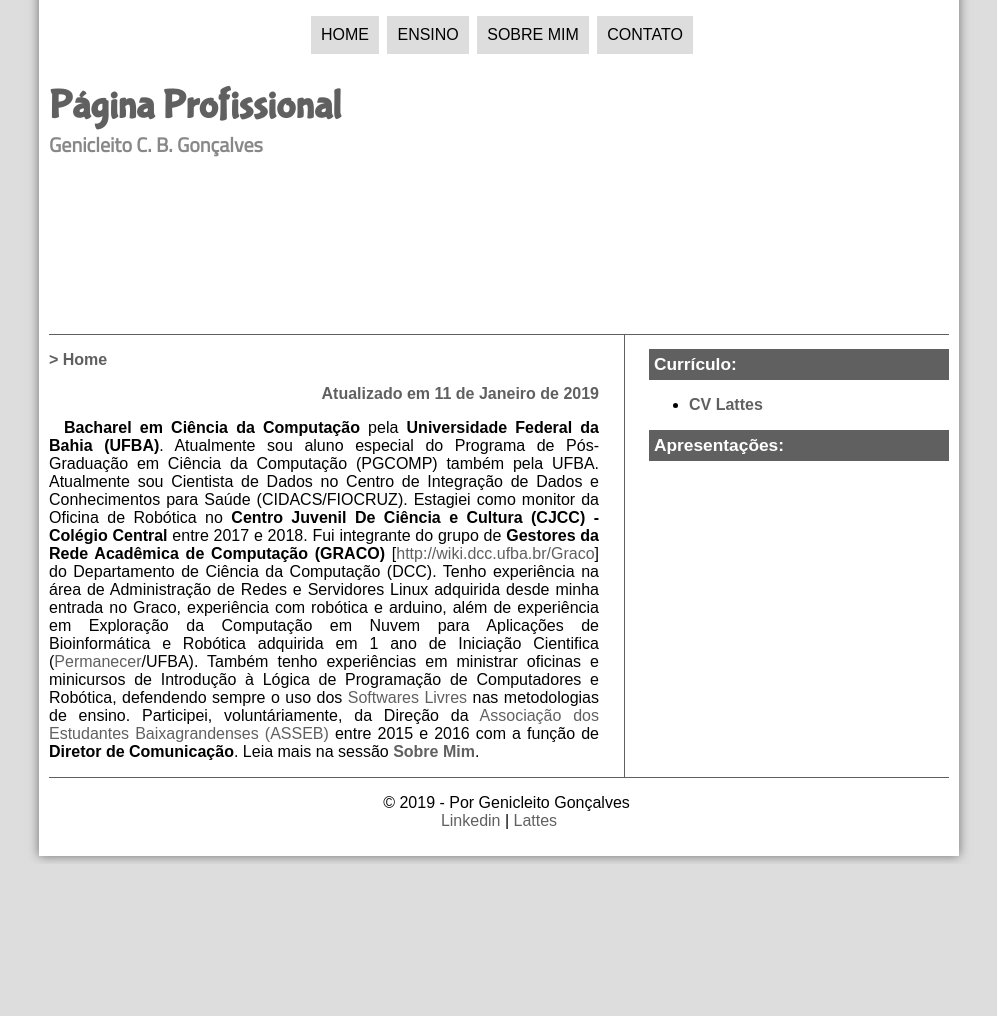
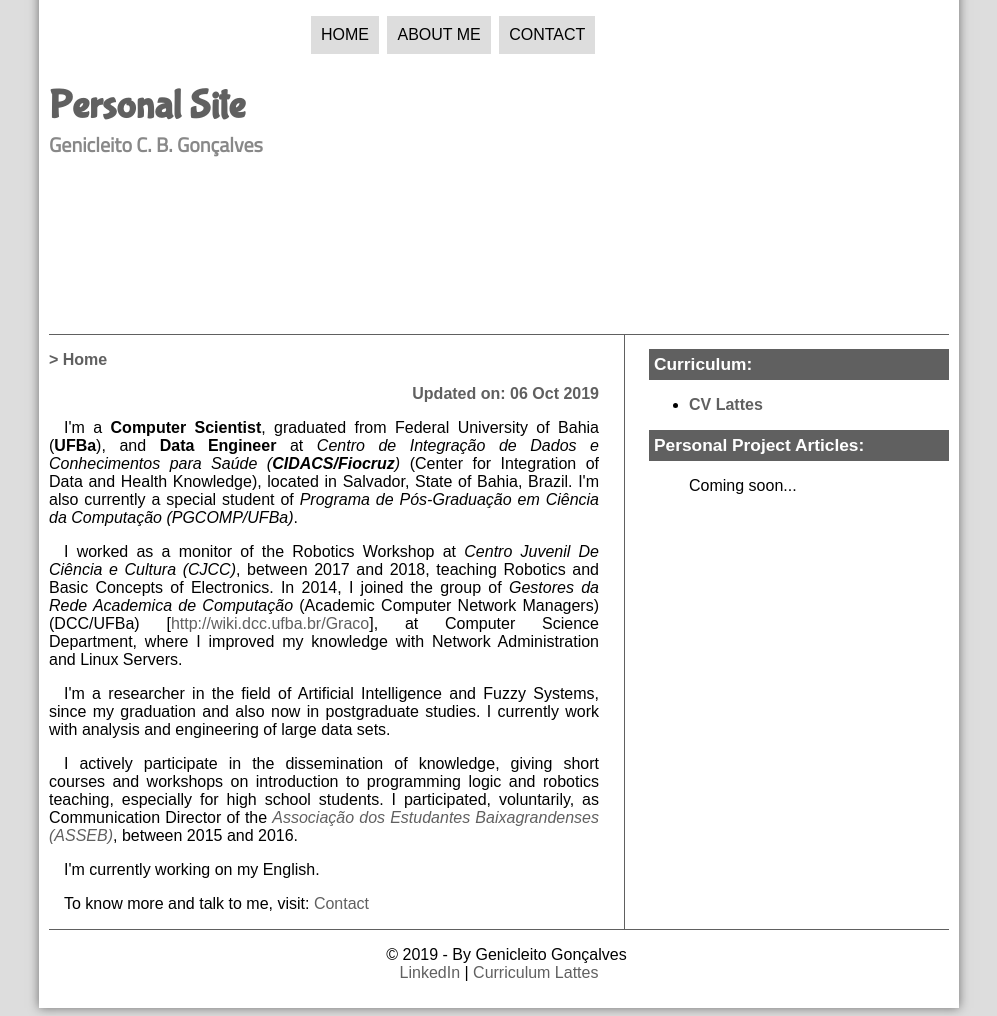
Before and after one commit to Genicleito/genicleito.github.io, a plain HTML site: page index.html in a window 1280 px wide. Shown: the whole page, without its empty margins (141-1138 px from the left). Before the commit the page ends 864 px from the top, so only its background shows below. Drawn offline with Linux system fonts and the light colour scheme.

Commit message:
Site update for English

```diff
--- a/index.html
+++ b/index.html
@@ -4,7 +4,7 @@
 <head>
 
     <meta charset="UTF-8"/>
-    <title>GONÇALVES, GENICLEITO - Cientista da Computação</title>
+    <title>GONÇALVES, GENICLEITO - Computer Scientist</title>
     <link rel="stylesheet" href="css/estilo.css" />
 
 </head>
@@ -19,14 +19,14 @@
             <h1>Menu Principal</h1>
             <ul>
                 <li><a href="index.html">Home</a></li>
-                <li><a href="ensino.html">Ensino</a></li>
-                <li><a href="sobre.html">Sobre mim</a></li>
-                <li><a href="contato.html">Contato</a></li>
+                <!-- <li><a href="ensino.html">Ensino</a></li> -->
+                <li><a href="sobre.html">About me</a></li>
+                <li><a href="contato.html">Contact</a></li>
             </ul>
         </nav>
 
         <hgroup>
-            <h1>Página Profissional</h1>
+            <h1>Personal Site</h1>
             <h2>Genicleito C. B. Gonçalves</h2>
         </hgroup>
 
@@ -40,7 +40,7 @@
 
             <hgroup>
                 <h3>> Home</h3>
-                <h3 class="direita">Atualizado em 11 de Janeiro de 2019</h3>
+                <h3 class="direita">Updated on: 06 Oct 2019</h3>
             </hgroup>
 
         </header>
@@ -52,7 +52,7 @@
             </figcaption>
         </figure>   -->
 
-            <p>
+            <!-- <p>
                 <b>Bacharel em Ciência da Computação</b> pela <b>Universidade Federal da Bahia (UFBA)</b>.
                 Atualmente sou aluno especial do Programa de Pós-Graduação em Ciência da Computação (PGCOMP) também pela UFBA.
                 Atualmente sou Cientista de Dados no Centro de Integração de Dados e Conhecimentos para Saúde (CIDACS/FIOCRUZ).
@@ -61,26 +61,40 @@
                 Tenho experiência na área de Administração de Redes e Servidores Linux adquirida desde minha entrada no Graco, experiência com robótica e arduino, além de experiência em Exploração da Computação em Nuvem para Aplicações de Bioinformática e Robótica adquirida em 1 ano de Iniciação Cientifica (<a href="https://sisper.ufba.br/sisper/Welcome.do" target="_blank">Permanecer</a>/UFBA).
                 Também tenho experiências em ministrar oficinas e minicursos de Introdução à Lógica de Programação de Computadores e Robótica, defendendo sempre o uso dos <a href="https://pt.wikipedia.org/wiki/Software_livre" target="_blank">Softwares Livres</a> nas metodologias de ensino.
                 Participei, voluntáriamente, da Direção da <a href="http://asseb.org.br/" target="_blank">Associação dos Estudantes Baixagrandenses (ASSEB)</a> entre 2015 e 2016 com a função de <b>Diretor de Comunicação</b>.
-                Leia mais na sessão <b><a href="sobre.html">Sobre Mim</a></b>.
-            </p>
+                <a href="sobre.html">About me</a>
+            </p> -->
+            <p>I'm a <b>Computer Scientist</b>, graduated from Federal University of Bahia (<b>UFBa</b>), and <b>Data Engineer</b> at <i>Centro de Integração de Dados e Conhecimentos para Saúde (<b>CIDACS/Fiocruz</b>)</i> (Center for Integration of Data and Health Knowledge), located in Salvador, State of Bahia, Brazil. I'm also currently a special student of <i>Programa de Pós-Graduação em Ciência da Computação (PGCOMP/UFBa)</i>.</p>
+
+            <p>I worked as a monitor of the Robotics Workshop at <i>Centro Juvenil De Ciência e Cultura (CJCC)</i>, between 2017 and 2018, teaching Robotics and Basic Concepts of Electronics. In 2014, I joined the group of <i>Gestores da Rede Academica de Computação</i> (Academic Computer Network Managers) (DCC/UFBa) [<a href="http://wiki.dcc.ufba.br/Graco" target="_blank">http://wiki.dcc.ufba.br/Graco</a>], at Computer Science Department, where I improved my knowledge with Network Administration and Linux Servers.</p>
+
+            <p>I'm a researcher in the field of Artificial Intelligence and Fuzzy Systems, since my graduation and also now in postgraduate studies. I currently work with analysis and engineering of large data sets.</p>
+
+            <p>I actively participate in the dissemination of knowledge, giving short courses and workshops on introduction to programming logic and robotics teaching, especially for high school students. I participated, voluntarily, as Communication Director of the <i><a href="http://asseb.org.br/" target="_blank">Associação dos Estudantes Baixagrandenses (ASSEB)</a></i>, between 2015 and 2016.</p>
+
+            <p>I'm currently working on my English.</p>
+
+            <p>To know more and talk to me, visit: <a href="contato.html">Contact</a></p>
 
         </article>
 
         </section>
 
         <aside id="lateral">
-            <h2>Currículo:</h2>
+            <h2>Curriculum:</h2>
             <ul>
                 <li><a href="http://lattes.cnpq.br/8762881773921575" target="_blank"><b>CV Lattes</b></a></li>
             </ul>
-            <h2>Apresentações:</h2>
+            <h2>Personal Project Articles:</h2>
+            <ul>
+                Coming soon...
+            </ul>
 	    <ul>
 		<!-- <li><a href="http://homes.dcc.ufba.br/~genicleito" target="_blank"><b>Home Page DCC</b></a></li> -->
 	    </ul>
         </aside>
 
         <footer id="rodape">
-            <p>&copy; 2019 - Por Genicleito Gonçalves <br><a href="https://br.linkedin.com/pub/genicleito-gonçalves/b6/535/63a" target="_blank">Linkedin</a> | <a href="http://lattes.cnpq.br/8762881773921575" target="_blank">Lattes</a></p>
+            <p>&copy; 2019 - By Genicleito Gonçalves <br><a href="https://www.linkedin.com/in/genicleito/" target="_blank">LinkedIn</a> | <a href="http://lattes.cnpq.br/8762881773921575" target="_blank">Curriculum Lattes</a></p>
         </footer>
 
     </div>
```
